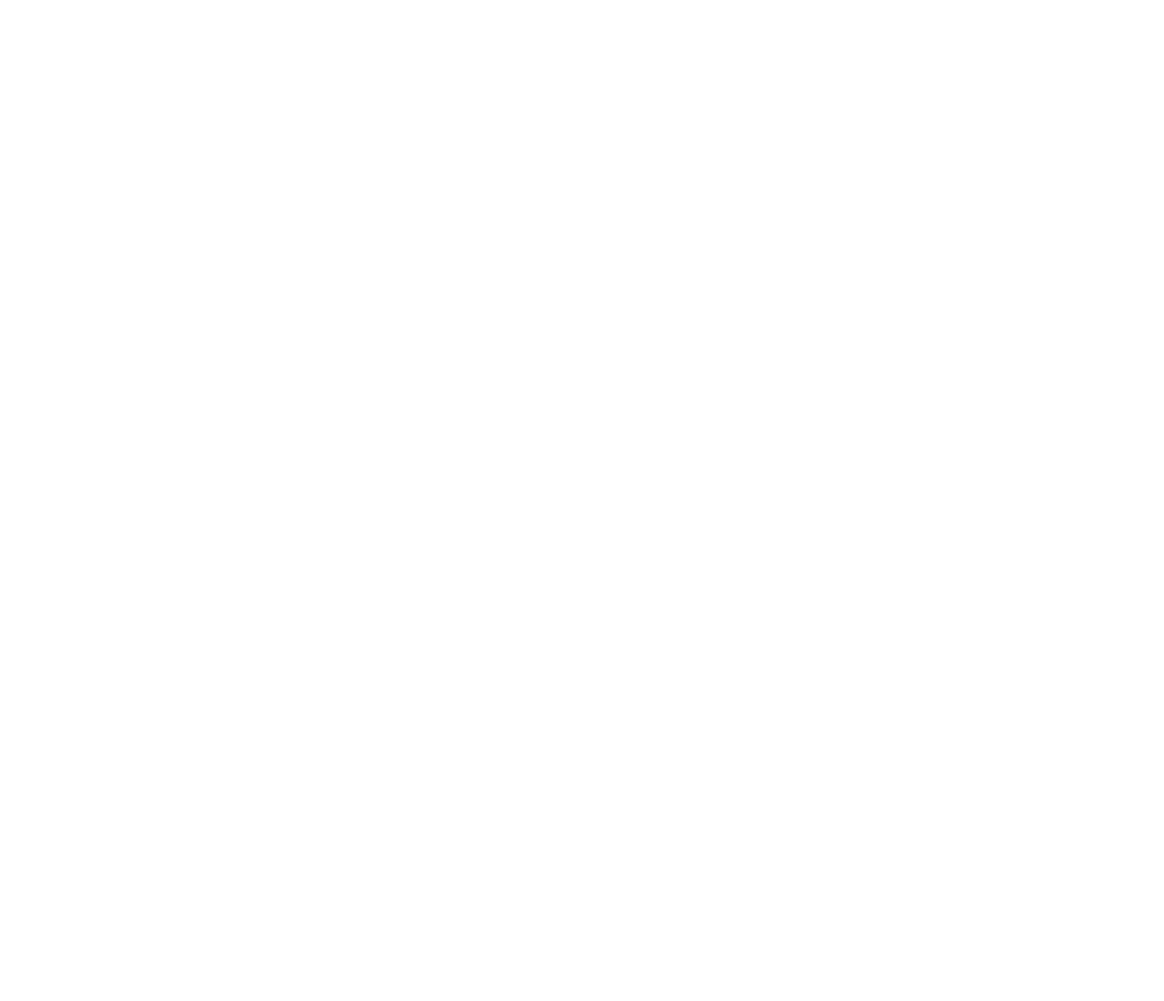
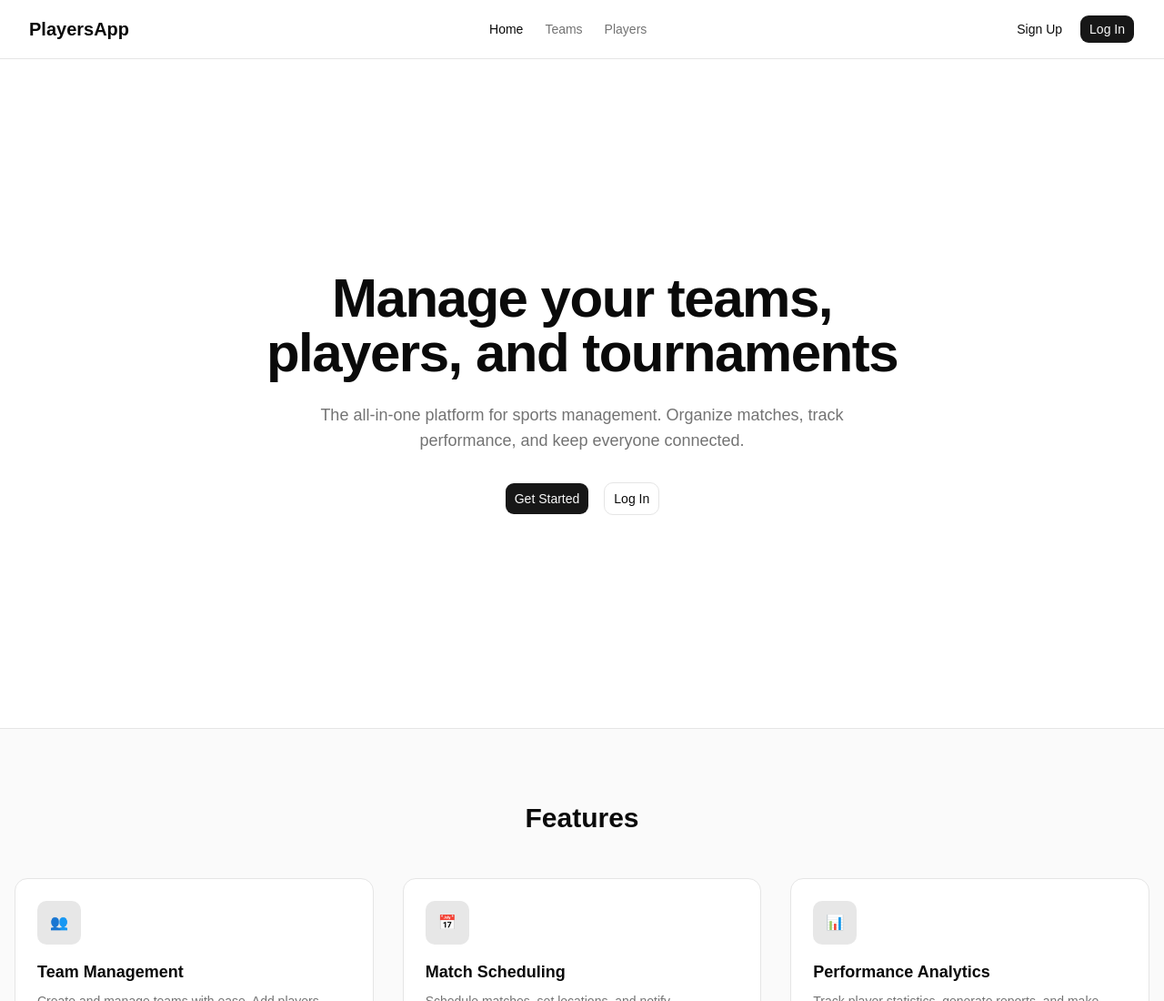
Before and after one commit to cristianarana/players-app, a React (Vite) app in the folder frontend/: page / in a window 1280 px wide. Before the commit this address had no page. Shown: the top 1100 px of the page at 91% size. Before the commit the page ends 800 px from the top, so only its background shows below. Built offline with nearby package versions, Linux system fonts and the light colour scheme.

Commit message:
add auth page and landing page

```diff
--- /dev/null
+++ b/frontend/src/modules/landing_page/pages/LandingPage.tsx
@@ -0,0 +1,91 @@
+import { Link } from 'react-router-dom';
+import { Button } from '@shared/components/ui/button';
+
+export default function LandingPage() {
+  return (
+    <div className="flex flex-col">
+      <section className="flex min-h-[calc(100svh-4rem)] flex-col items-center justify-center px-4 text-center">
+        <h1 className="max-w-3xl text-4xl font-bold tracking-tight sm:text-5xl lg:text-6xl">
+          Manage your teams, players, and tournaments
+        </h1>
+        <p className="mt-6 max-w-2xl text-lg text-muted-foreground">
+          The all-in-one platform for sports management. Organize matches, track
+          performance, and keep everyone connected.
+        </p>
+        <div className="mt-8 flex gap-4">
+          <Button size="lg" asChild>
+            <Link to="/signup">Get Started</Link>
+          </Button>
+          <Button variant="outline" size="lg" asChild>
+            <Link to="/login">Log In</Link>
+          </Button>
+        </div>
+      </section>
+
+      <section className="border-t border-border bg-muted/50 px-4 py-20">
+        <div className="mx-auto max-w-7xl">
+          <h2 className="text-center text-3xl font-bold">Features</h2>
+          <div className="mt-12 grid gap-8 sm:grid-cols-2 lg:grid-cols-3">
+            {features.map((feature) => (
+              <div
+                key={feature.title}
+                className="rounded-xl border border-border bg-background p-6"
+              >
+                <div className="mb-4 flex size-12 items-center justify-center rounded-lg bg-primary/10 text-primary">
+                  {feature.icon}
+                </div>
+                <h3 className="text-lg font-semibold">{feature.title}</h3>
+                <p className="mt-2 text-sm text-muted-foreground">
+                  {feature.description}
+                </p>
+              </div>
+            ))}
+          </div>
+        </div>
+      </section>
+
+      <footer className="border-t border-border px-4 py-8 text-center text-sm text-muted-foreground">
+        &copy; {new Date().getFullYear()} PlayersApp. All rights reserved.
+      </footer>
+    </div>
+  );
+}
+
+const features = [
+  {
+    title: 'Team Management',
+    description:
+      'Create and manage teams with ease. Add players, assign roles, and keep track of your roster.',
+    icon: '👥',
+  },
+  {
+    title: 'Match Scheduling',
+    description:
+      'Schedule matches, set locations, and notify participants automatically.',
+    icon: '📅',
+  },
+  {
+    title: 'Performance Analytics',
+    description:
+      'Track player statistics, generate reports, and make data-driven decisions.',
+    icon: '📊',
+  },
+  {
+    title: 'Tournament Brackets',
+    description:
+      'Organize tournaments with automatic bracket generation and real-time updates.',
+    icon: '🏆',
+  },
+  {
+    title: 'Training Plans',
+    description:
+      'Design training sessions, assign drills, and monitor player progress.',
+    icon: '🎯',
+  },
+  {
+    title: 'Communication Hub',
+    description:
+      'Keep everyone in the loop with built-in messaging and announcements.',
+    icon: '💬',
+  },
+];
--- a/frontend/src/routes/AppRouter.tsx
+++ b/frontend/src/routes/AppRouter.tsx
@@ -3,6 +3,12 @@
   Routes,
   Route,
 } from 'react-router-dom';
+
+import MainLayout from
+'@shared/layouts/MainLayout';
+
+import LandingPage from
+'@modules/landing_page/pages/LandingPage';
 
 import LoginPage from
 '@modules/auth/pages/LoginPage';
@@ -13,10 +19,23 @@
 
     <BrowserRouter>
       <Routes>
-        <Route
-          path="/login"
-          element={<LoginPage />}
-        />
+        <Route element={<MainLayout />}>
+          <Route
+            index
+            element={<LandingPage />}
+          />
+          <Route
+            path="/login"
+            element={<LoginPage />}
+          />
+          {/*
+            TODO: Create SignUpPage component
+            <Route
+              path="/signup"
+              element={<SignUpPage />}
+            />
+          */}
+        </Route>
       </Routes>
     </BrowserRouter>
 
--- /dev/null
+++ b/frontend/src/shared/components/Navbar.tsx
@@ -0,0 +1,93 @@
+import { useState } from 'react';
+import { Link, NavLink } from 'react-router-dom';
+import { Menu, X } from 'lucide-react';
+import { Button } from '@shared/components/ui/button';
+import { cn } from '@shared/lib/utils';
+
+const navLinks = [
+  { to: '/', label: 'Home' },
+  { to: '/teams', label: 'Teams' },
+  { to: '/players', label: 'Players' },
+];
+
+export default function Navbar() {
+  const [isOpen, setIsOpen] = useState(false);
+
+  return (
+    <nav className="fixed top-0 z-50 w-full border-b border-border bg-background/80 backdrop-blur-md">
+      <div className="mx-auto flex h-16 max-w-7xl items-center justify-between px-4 sm:px-6 lg:px-8">
+        <Link to="/" className="text-xl font-bold">
+          PlayersApp
+        </Link>
+
+        <div className="hidden items-center gap-6 md:flex">
+          {navLinks.map((link) => (
+            <NavLink
+              key={link.to}
+              to={link.to}
+              end={link.to === '/'}
+              className={({ isActive }) =>
+                cn(
+                  'text-sm font-medium transition-colors hover:text-foreground',
+                  isActive ? 'text-foreground' : 'text-muted-foreground',
+                )
+              }
+            >
+              {link.label}
+            </NavLink>
+          ))}
+        </div>
+
+        <div className="hidden items-center gap-2 md:flex">
+          <Button variant="ghost" asChild>
+            <Link to="/signup">Sign Up</Link>
+          </Button>
+          <Button asChild>
+            <Link to="/login">Log In</Link>
+          </Button>
+        </div>
+
+        <button
+          className="md:hidden"
+          onClick={() => setIsOpen(!isOpen)}
+          aria-label={isOpen ? 'Close menu' : 'Open menu'}
+        >
+          {isOpen ? <X className="size-6" /> : <Menu className="size-6" />}
+        </button>
+      </div>
+
+      {isOpen && (
+        <div className="border-t border-border md:hidden">
+          <div className="space-y-1 px-4 py-4">
+            {navLinks.map((link) => (
+              <NavLink
+                key={link.to}
+                to={link.to}
+                end={link.to === '/'}
+                onClick={() => setIsOpen(false)}
+                className={({ isActive }) =>
+                  cn(
+                    'block rounded-lg px-3 py-2 text-sm font-medium transition-colors',
+                    isActive
+                      ? 'bg-muted text-foreground'
+                      : 'text-muted-foreground hover:bg-muted hover:text-foreground',
+                  )
+                }
+              >
+                {link.label}
+              </NavLink>
+            ))}
+            <div className="border-t border-border pt-2 mt-2">
+              <Button variant="ghost" className="w-full justify-start" asChild>
+                <Link to="/signup" onClick={() => setIsOpen(false)}>Sign Up</Link>
+              </Button>
+              <Button className="w-full justify-start mt-1" asChild>
+                <Link to="/login" onClick={() => setIsOpen(false)}>Log In</Link>
+              </Button>
+            </div>
+          </div>
+        </div>
+      )}
+    </nav>
+  );
+}
--- /dev/null
+++ b/frontend/src/shared/layouts/MainLayout.tsx
@@ -0,0 +1,13 @@
+import { Outlet } from 'react-router-dom';
+import Navbar from '@shared/components/Navbar';
+
+export default function MainLayout() {
+  return (
+    <>
+      <Navbar />
+      <main className="pt-16">
+        <Outlet />
+      </main>
+    </>
+  );
+}
```
Also changed, not shown: 1 other file (tests, documents, lock files or other folders).
